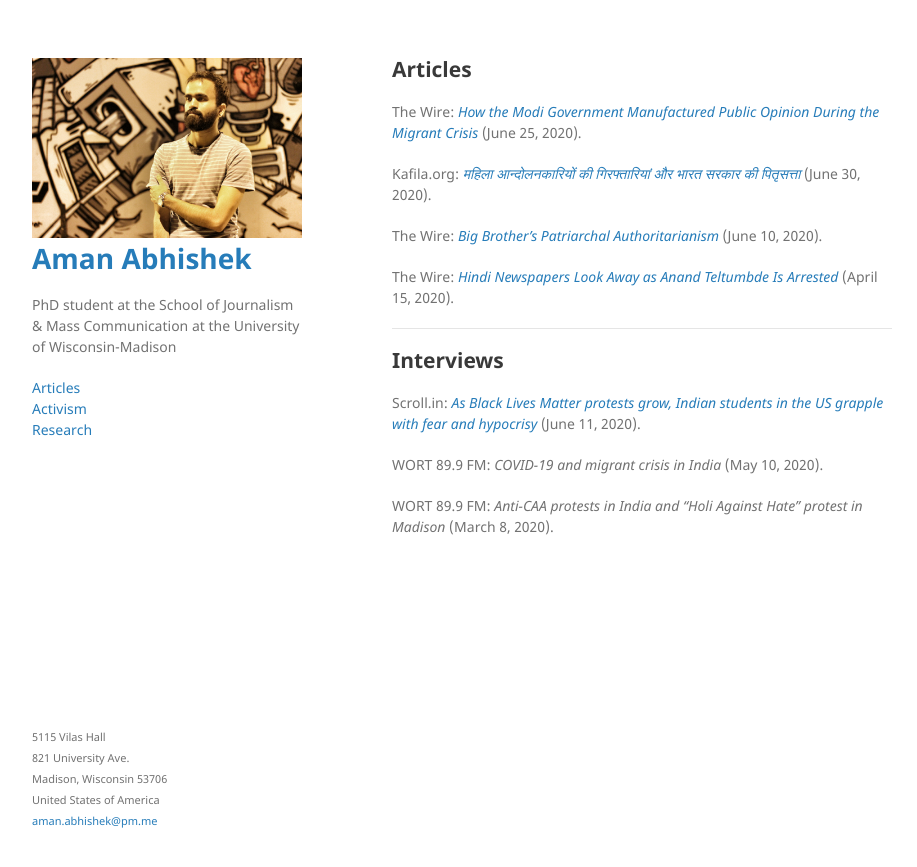
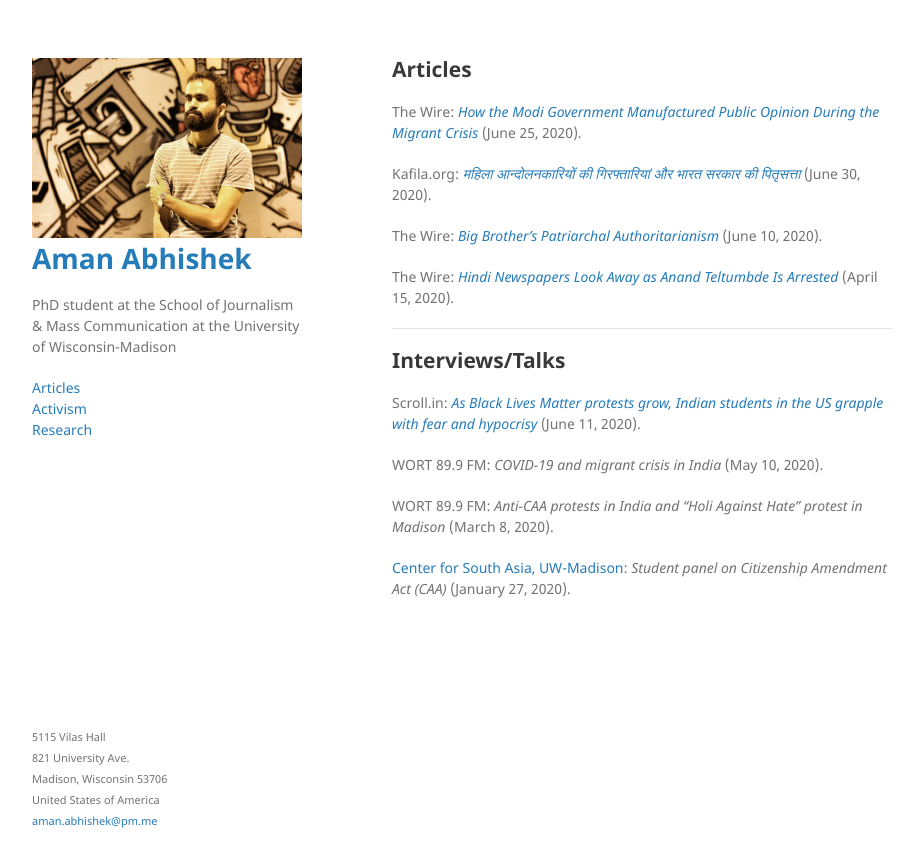
Before and after one commit to aman-abhishek/aman-abhishek.github.io, a Jekyll site: the page built from articles.md, in a window 1280 px wide. Shown: the top 867 px of the page, without its empty margins (178-1095 px from the left). Built offline with Jekyll 4.4.1, drawn with Linux system fonts in a browser that asks for light colours; our own code applies the rules of GitHub Pages for plain Markdown files.

Commit message:
updated event

```diff
--- a/articles.md
+++ b/articles.md
@@ -14,10 +14,12 @@ The Wire: [_Hindi Newspapers Look Away as Anand Teltumbde Is Arrested_](https://
 
 ----------------------------------------------------------------------------------------
 
-## Interviews
+## Interviews/Talks
 
 Scroll.in: [_As Black Lives Matter protests grow, Indian students in the US grapple with fear and hypocrisy_](https://scroll.in/article/964202/as-black-lives-matter-protests-grow-indian-students-in-the-us-grapple-with-fear-and-hypocrisy) (June 11, 2020).
 
 WORT 89.9 FM: _COVID-19 and migrant crisis in India_ (May 10, 2020).
 
 WORT 89.9 FM: _Anti-CAA protests in India and "Holi Against Hate" protest in Madison_ (March 8, 2020).
+
+[Center for South Asia, UW-Madison](https://southasia.wisc.edu/): _Student panel on Citizenship Amendment Act (CAA)_ (January 27, 2020).
```
